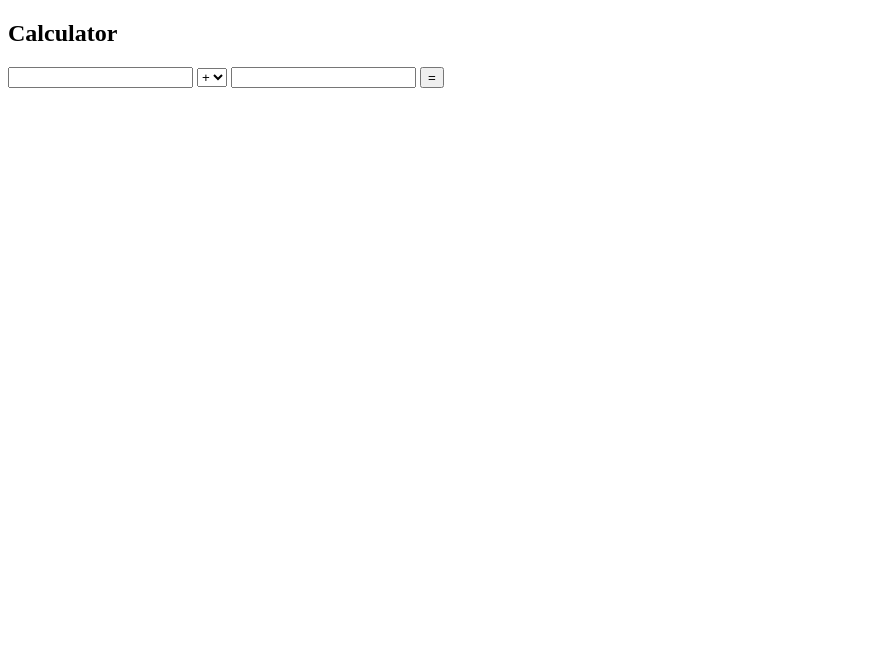
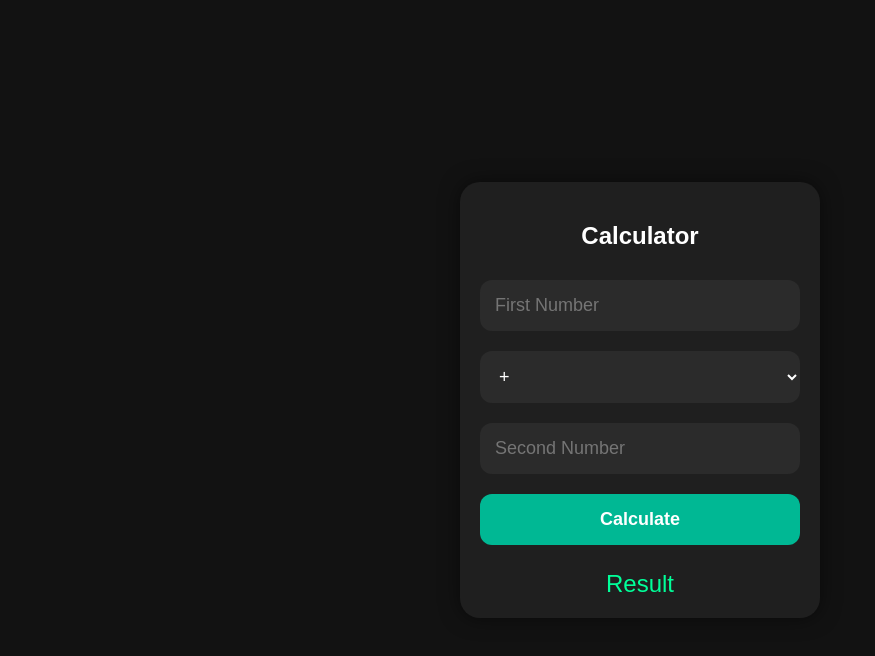
Before and after one commit to ytr92522-lab/MyCalculator, a website: page index.html in a window 1280 px wide. Shown: the whole page, without its empty margins (0-875 px from the left). Drawn offline with Linux system fonts and the light colour scheme.

Commit message:
Modern calculator UI

```diff
--- a/index.html
+++ b/index.html
@@ -1,33 +1,112 @@
 <!DOCTYPE html>
 <html>
 <head>
-<title>My Calculator</title>
+<meta name="viewport" content="width=device-width, initial-scale=1.0">
+<title>Modern Calculator</title>
+
+<style>
+body{
+    margin:0;
+    background:#121212;
+    display:flex;
+    justify-content:center;
+    align-items:center;
+    height:100vh;
+    font-family:Arial,sans-serif;
+}
+
+.box{
+    width:320px;
+    background:#1f1f1f;
+    padding:20px;
+    border-radius:20px;
+    box-shadow:0 0 20px rgba(0,0,0,.5);
+}
+
+h2{
+    color:white;
+    text-align:center;
+}
+
+input,select,button{
+    width:100%;
+    padding:15px;
+    margin:10px 0;
+    border:none;
+    border-radius:12px;
+    font-size:18px;
+    box-sizing:border-box;
+}
+
+input,select{
+    background:#2b2b2b;
+    color:white;
+}
+
+button{
+    background:#00b894;
+    color:white;
+    font-weight:bold;
+    cursor:pointer;
+}
+
+button:hover{
+    background:#00a383;
+}
+
+#result{
+    color:#00ff99;
+    text-align:center;
+    font-size:24px;
+    margin-top:15px;
+}
+</style>
+
 </head>
+
 <body>
+
+<div class="box">
+
 <h2>Calculator</h2>
-<input type="number" id="a">
+
+<input type="number" id="a" placeholder="First Number">
+
 <select id="op">
 <option>+</option>
 <option>-</option>
 <option>*</option>
 <option>/</option>
 </select>
-<input type="number" id="b">
-<button onclick="calc()">=</button>
-<h3 id="result"></h3>
+
+<input type="number" id="b" placeholder="Second Number">
+
+<button onclick="calc()">Calculate</button>
+
+<div id="result">Result</div>
+
+</div>
 
 <script>
+
 function calc(){
+
 let a=Number(document.getElementById("a").value);
 let b=Number(document.getElementById("b").value);
 let op=document.getElementById("op").value;
+
 let r;
+
 if(op=="+") r=a+b;
 if(op=="-") r=a-b;
 if(op=="*") r=a*b;
 if(op=="/") r=a/b;
+
 document.getElementById("result").innerHTML="Result: "+r;
+
 }
+
 </script>
+
 </body>
 </html>
```
Also changed, not shown: index_backup.html (added, +33 -0 lines), index_modern.html (added, +33 -0 lines).
